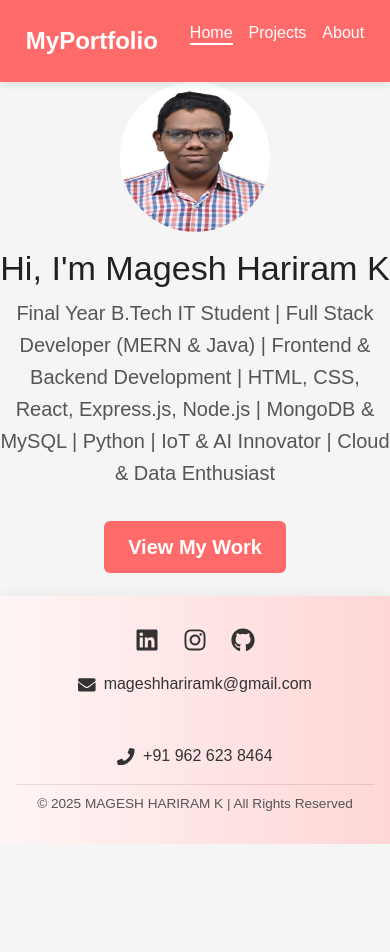
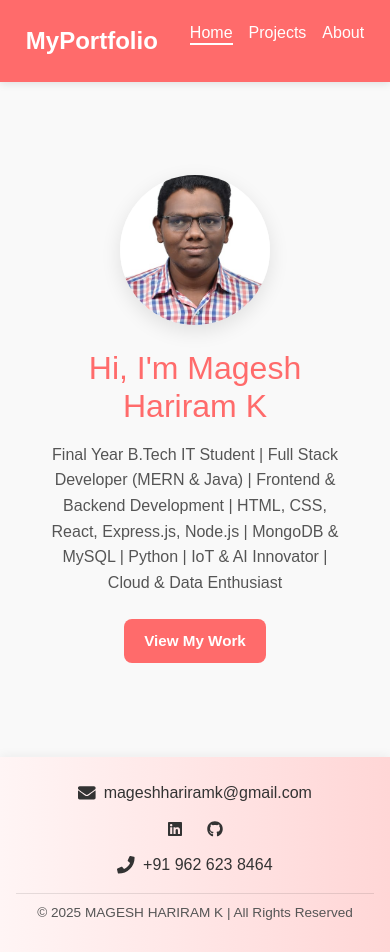
Before and after one commit to mageshit24/Portfolio, a React (Create React App) app: page / in a window 390 px wide. Before the commit the page ends 844 px from the top, so only its background shows below. Built offline with nearby package versions, Linux system fonts and the light colour scheme.

Commit message:
Version 3.0.0

```diff
--- a/src/App.css
+++ b/src/App.css
@@ -37,28 +37,18 @@
   }
 }
 
-/* Flex column layout to make footer sticky */
 html, body, #root {
   height: 100%;
   margin: 0;
+  padding: 0;
 }
 
 .app-container {
-  min-height: 100vh; /* full viewport height */
   display: flex;
   flex-direction: column;
+  min-height: 100vh; /* full viewport height */
 }
 
 .content {
-  flex: 1; /* takes remaining space, pushes footer down */
+  flex: 1; /* takes remaining space, pushes footer to bottom */
 }
-
-html, body {
-  margin: 0;
-  padding: 0;
-  width: 100%;
-  height: 100%;
-  overflow-x: hidden;            /* no sideways page scroll */
-  overscroll-behavior-x: none;   /* prevent horizontal rubber band effect */
-  overscroll-behavior-y: none;/* allow vertical scroll with bounce */
-}
--- a/src/components/Footer.css
+++ b/src/components/Footer.css
@@ -5,12 +5,8 @@
   text-align: center;
   display: flex;
   flex-direction: column;
-  /* Remove justify-content: space-between to allow natural stacking */
-  padding: 1.5rem 1rem 0.5rem 1rem; /* smaller bottom padding */
+  padding: 1.5rem 1rem 0.5rem 1rem;
   box-shadow: 0 -2px 10px rgba(0,0,0,0.05);
-  position: sticky;
-  bottom: 0;
-  left: 0;
   font-family: 'Arial', sans-serif;
   z-index: 10;
 }
@@ -23,28 +19,12 @@
   margin-bottom: 1rem;
 }
 
-.footer-social {
-  display: flex;
-  justify-content: center;
-  gap: 1.5rem;
-  font-size: 1.5rem;
-}
-
-.footer-social a {
-  color: #333;
-  transition: transform 0.3s, color 0.3s;
-}
-
-.footer-social a:hover {
-  color: #FF6B6B;
-  transform: scale(1.3);
-}
-
 .footer-contact {
   display: flex;
   justify-content: center;
   flex-wrap: wrap;
-  gap: 3rem;
+  gap: 2rem; /* spacing between email, social, phone */
+  align-items: center;
 }
 
 .footer-contact div a {
@@ -66,10 +46,34 @@
   font-size: 1.1rem;
 }
 
+.footer-social {
+  display: flex;
+  gap: 1.5rem;
+  font-size: 1.5rem;
+}
+
+.footer-social a {
+  color: #333;
+  transition: transform 0.3s, color 0.3s;
+}
+
+.footer-social a:hover {
+  color: #FF6B6B;
+  transform: scale(1.3);
+}
+
 .footer-bottom {
   border-top: 1px solid rgba(0,0,0,0.1);
   padding-top: 0.5rem;
-  padding-bottom: 0.3rem; /* added bottom padding to push it closer */
+  padding-bottom: 0.3rem;
   font-size: 0.85rem;
   color: #555;
 }
+
+/* Responsive: stack on small screens */
+@media (max-width: 600px) {
+  .footer-contact {
+    flex-direction: column;
+    gap: 1rem;
+  }
+}
--- a/src/components/Footer.jsx
+++ b/src/components/Footer.jsx
@@ -1,5 +1,5 @@
 import React, { useEffect } from "react";
-import { FaLinkedin, FaInstagram, FaGithub, FaPhone, FaEnvelope } from "react-icons/fa";
+import { FaLinkedin, FaGithub, FaPhone, FaEnvelope } from "react-icons/fa";
 import AOS from "aos";
 import 'aos/dist/aos.css';
 import './Footer.css';
@@ -10,24 +10,25 @@ function Footer() {
   return (
     <footer className="footer" data-aos="fade-up">
       <div className="footer-top">
-        <div className="footer-social">
-          <a href="https://www.linkedin.com/in/magesh-hariram-k-6011132a4" target="_blank" rel="noopener noreferrer">
-            <FaLinkedin />
-          </a>
-          <a href="https://www.instagram.com/yourprofile" target="_blank" rel="noopener noreferrer">
-            <FaInstagram />
-          </a>
-          <a href="https://github.com/yourprofile" target="_blank" rel="noopener noreferrer">
-            <FaGithub />
-          </a>
-        </div>
-
         <div className="footer-contact">
+          {/* Email */}
           <div>
             <a href="mailto:mageshhariramk@gmail.com?subject=Hello%20Magesh&body=I%20would%20like%20to%20connect%20with%20you.">
               <FaEnvelope className="footer-icon" /> mageshhariramk@gmail.com
             </a>
           </div>
+
+          {/* Social Media Icons */}
+          <div className="footer-social">
+            <a href="https://www.linkedin.com/in/magesh-hariram-k-6011132a4" target="_blank" rel="noopener noreferrer">
+              <FaLinkedin />
+            </a>
+            <a href="https://github.com/mageshit24" target="_blank" rel="noopener noreferrer">
+              <FaGithub />
+            </a>
+          </div>
+
+          {/* Phone */}
           <div>
             <a href="tel:+919626238464">
               <FaPhone className="footer-icon" /> +91 962 623 8464
--- a/src/pages/About.css
+++ b/src/pages/About.css
@@ -11,6 +11,7 @@
   display: flex;
   max-width: 1000px;
   width: 100%;
+  height: 80vh; /* fits content next to about-image */
   background-color: #fff;
   border-radius: 12px;
   box-shadow: 0 10px 30px rgba(0,0,0,0.15);
@@ -20,13 +21,14 @@
 /* Left side (Profile + Resume) */
 .about-image {
   flex: 0 0 280px; /* fixed width */
-  min-height: 100vh;
+  height: 100%; /* full container height */
   background: #fff;
   border-right: 1px solid #eee;
 
-  /* Make sticky */
+  /* Sticky position */
   position: sticky;
   top: 0;
+
   display: flex;
   flex-direction: column;
   align-items: center;
@@ -61,9 +63,9 @@
 /* Right side (scrollable content) */
 .about-content {
   flex: 1;
+  height: 100%; /* match container height */
   padding: 2rem;
-  height: 100vh;
-  overflow-y: auto; /* scroll only this part */
+  overflow-y: auto; /* scroll only this content */
 }
 
 .about-content h1 {
@@ -91,3 +93,23 @@
 .about-content a:hover {
   color: #ff8787;
 }
+
+/* Responsive adjustments */
+@media (max-width: 768px) {
+  .about-container {
+    flex-direction: column;
+    height: auto;
+  }
+  .about-image {
+    width: 100%;
+    flex: none;
+    position: relative; /* remove sticky on mobile */
+    border-right: none;
+    border-bottom: 1px solid #eee;
+  }
+  .about-content {
+    height: auto;
+    overflow-y: visible;
+    padding: 1.5rem;
+  }
+}
--- /dev/null
+++ b/src/pages/Home.css
@@ -0,0 +1,73 @@
+.home {
+  display: flex;
+  flex-direction: column;
+  align-items: center;
+  justify-content: center;
+  min-height: 80vh;
+  padding: 3rem 2rem;
+  background-color: #f9f9f9;
+  text-align: center;
+  font-family: 'Arial', sans-serif;
+}
+
+.home img {
+  width: 150px;
+  height: 150px;
+  border-radius: 50%;
+  object-fit: cover;
+  box-shadow: 0 6px 20px rgba(0,0,0,0.1);
+  margin-bottom: 1.5rem;
+  transition: transform 0.3s;
+}
+
+.home img:hover {
+  transform: scale(1.05);
+}
+
+.home h1 {
+  font-size: 2.5rem;
+  color: #FF6B6B;
+  margin-bottom: 1rem;
+}
+
+.home p {
+  font-size: 1.1rem;
+  color: #555;
+  line-height: 1.6;
+  max-width: 700px;
+  margin: 0 auto 1.5rem;
+}
+
+.home .btn {
+  display: inline-block;
+  padding: 0.75rem 1.5rem;
+  font-size: 1rem;
+  font-weight: bold;
+  border-radius: 8px;
+  text-decoration: none;
+  background-color: #FF6B6B;
+  color: #fff;
+  transition: transform 0.3s, background 0.3s;
+}
+
+.home .btn:hover {
+  background-color: #ff8787;
+  transform: scale(1.05);
+}
+
+/* Responsive */
+@media (max-width: 768px) {
+  .home h1 {
+    font-size: 2rem;
+  }
+
+  .home p {
+    font-size: 1rem;
+    padding: 0 1rem;
+  }
+
+  .home .btn {
+    padding: 0.6rem 1.2rem;
+    font-size: 0.95rem;
+  }
+}
--- a/src/pages/Home.jsx
+++ b/src/pages/Home.jsx
@@ -1,20 +1,22 @@
 import React from "react";
 import profilePic from "../assets/profile.jpg";
+import './Home.css';
 
 function Home() {
   return (
-    <div className="text-center" data-aos="fade-in">
+    <section className="home" data-aos="fade-in">
       <img
         src={profilePic}
         alt="Profile"
-        className="rounded-circle mb-3"
-        width="150"
-        height="150"
       />
-      <h1 className="display-4">Hi, I'm Magesh Hariram K</h1>
-      <p className="lead">Final Year B.Tech IT Student | Full Stack Developer (MERN & Java) | Frontend & Backend Development | HTML, CSS, React, Express.js, Node.js | MongoDB & MySQL | Python | IoT & AI Innovator | Cloud & Data Enthusiast</p>
-      <a href="/projects" className="btn btn-primary btn-lg mt-3">View My Work</a>
-    </div>
+      <h1>Hi, I'm Magesh Hariram K</h1>
+      <p>
+        Final Year B.Tech IT Student | Full Stack Developer (MERN & Java) |
+        Frontend & Backend Development | HTML, CSS, React, Express.js, Node.js |
+        MongoDB & MySQL | Python | IoT & AI Innovator | Cloud & Data Enthusiast
+      </p>
+      <a href="/projects" className="btn">View My Work</a>
+    </section>
   );
 }
 
```
